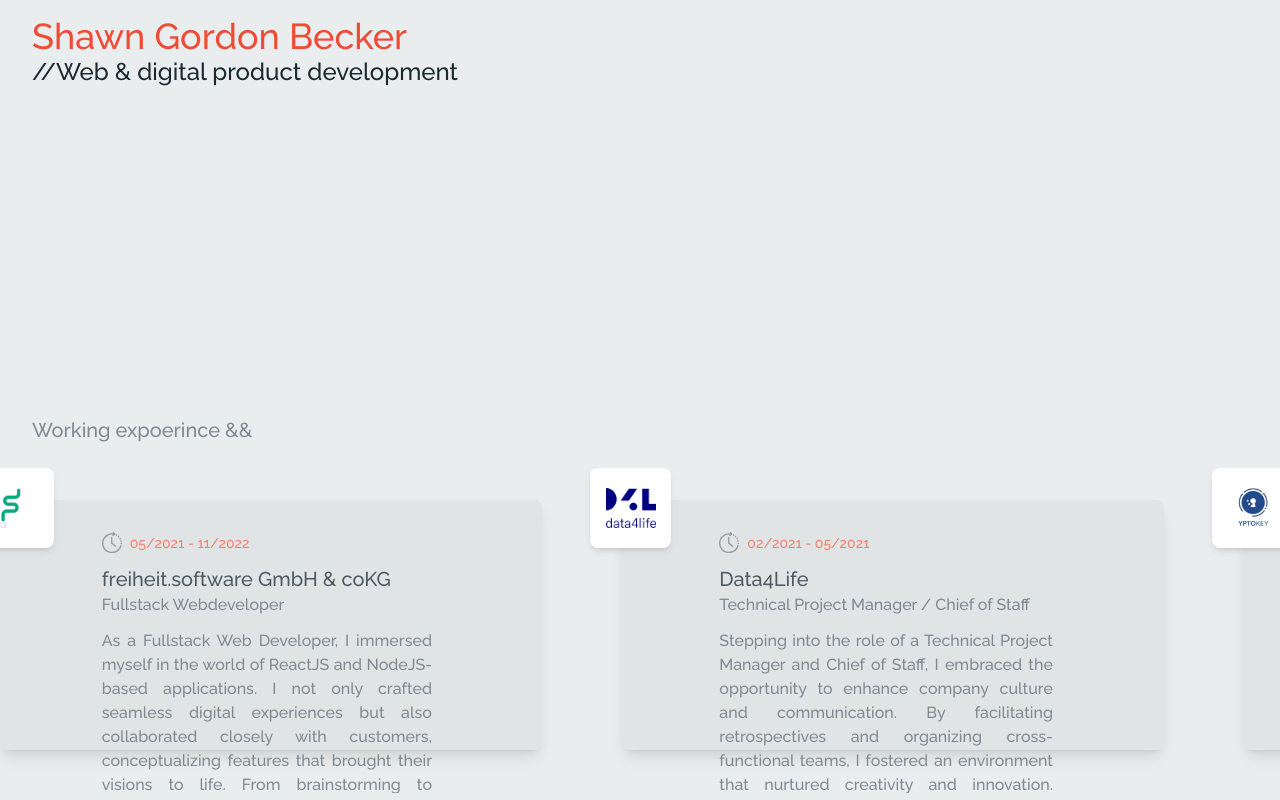
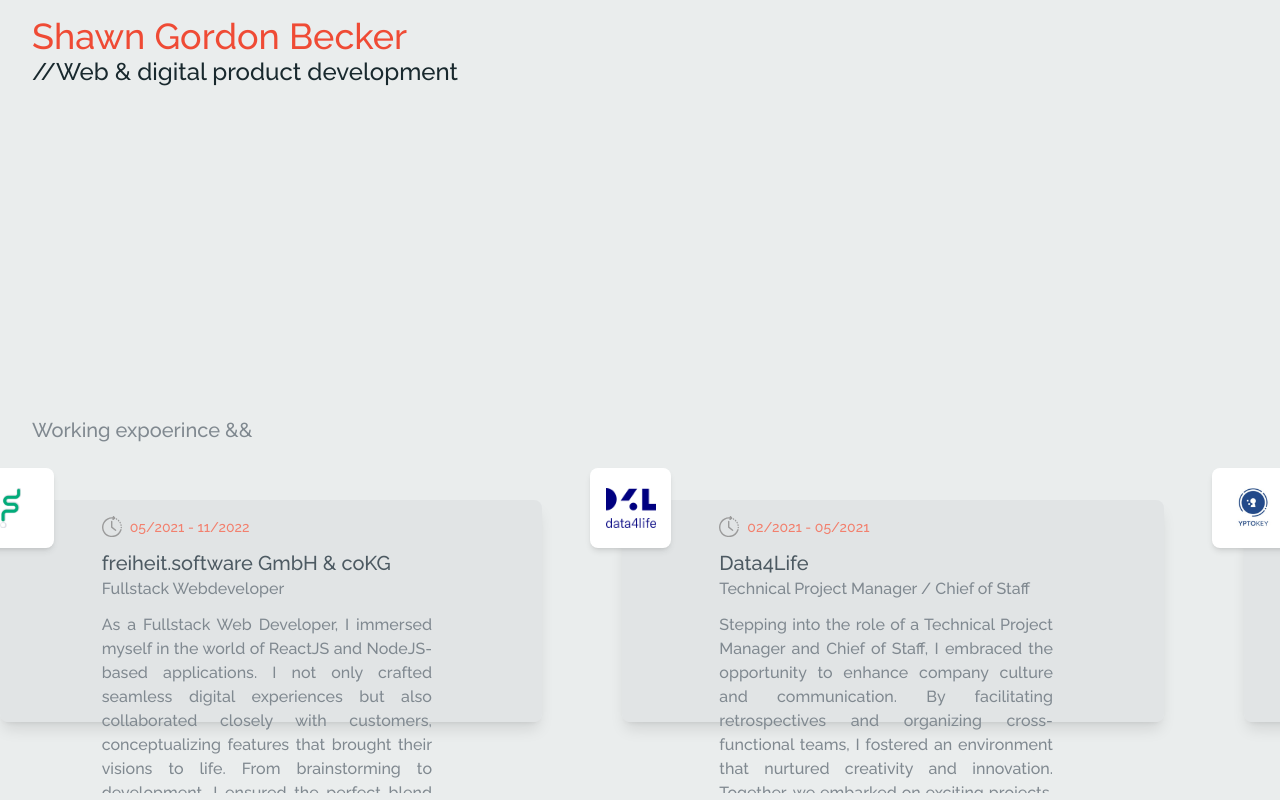
Before and after one commit to ShawnGB/my-portfolio, a React (Vite) app: page / in a window 1280 px wide. Built offline with nearby package versions, Linux system fonts and the light colour scheme.

Commit message:
updated cv cards

```diff
--- a/src/components/CV/CvCardComponent.tsx
+++ b/src/components/CV/CvCardComponent.tsx
@@ -12,17 +12,17 @@ export default function CvCardComponent({ experience }: IProps) {
   ).href;
 
   return (
-    <div className='bg-primary-200 w-1/3 h-3/4  mt-10 bg-opacity-30 shadow-lg rounded-lg flex flex-shrink-0 gap-4 align-middle'>
+    <div className='bg-primary-200 w-1/3 h-2/3 mt-10 bg-opacity-30 shadow-lg rounded-lg flex flex-shrink-0 gap-4 align-middle'>
       <div className='relative -top-8 -left-8 bg-white h-20 w-full flex align-middle rounded-lg shadow-md'>
         <img className='m-auto max-h-10 max-w-5/6' src={imgURL} alt='' />
       </div>
-      <div className=' flex flex-col justify-between leading-normal py-8'>
-        <div className='mb-8'>
+      <div className=' flex flex-col justify-between my-4'>
+        <div className='w-full'>
           <p className='text-sm text-gray-600 flex items-center gap-x-2 text-accent-400 font-medium'>
             <TimeSpanIcon />
             {experience.span}
           </p>
-          <div className='flex flex-col justify-items-start  my-3 w-3/4 '>
+          <div className='flex flex-col justify-items-start  my-3 w-full'>
             <div className='font-regular text-xl text-primary-700'>
               {experience.conmpany}
             </div>
```
